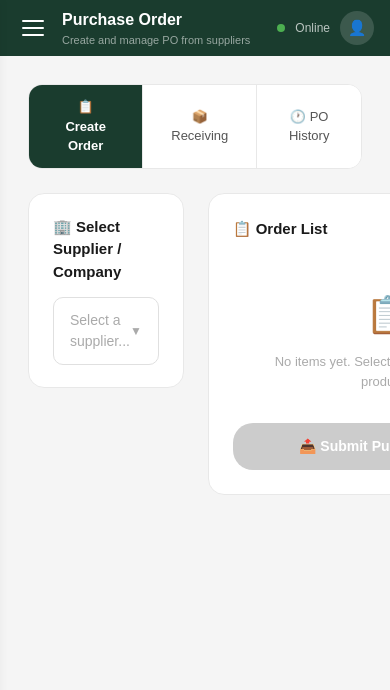
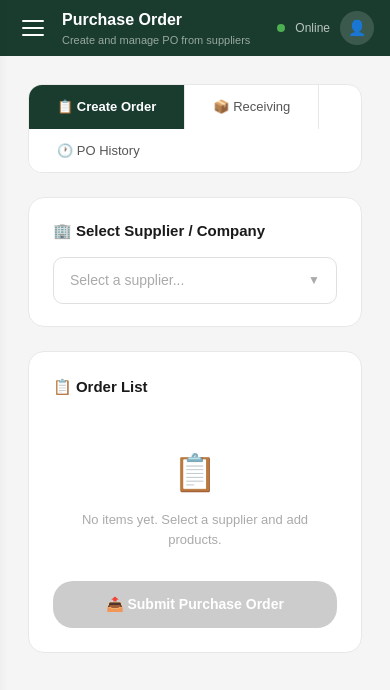
Before and after one commit to ken-masi/C-C, a Next.js app: page /inventory/purchase-order in a window 390 px wide. Shown: the top 690 px of the page. Built offline with nearby package versions, Linux system fonts and the light colour scheme.

Commit message:
Purchase Order

```diff
--- a/app/(inventory)/inventory/purchase-order/PurchaseOrderPage.tsx
+++ b/app/(inventory)/inventory/purchase-order/PurchaseOrderPage.tsx
@@ -1,5 +1,5 @@
 "use client";
-import { useState, useMemo } from "react";
+import { useState, useMemo, useEffect } from "react";
 
 type POStatus = "Draft" | "Sent" | "Receiving" | "Completed" | "Cancelled";
 type POStep = "create" | "receiving" | "history";
@@ -153,6 +153,7 @@ const initialHistory: PurchaseOrder[] = [
 ];
 
 export default function PurchaseOrderPage() {
+  const [isNarrow, setIsNarrow] = useState(false);
   const [step, setStep] = useState<POStep>("create");
   const [selectedSupplier, setSelectedSupplier] = useState<Supplier | null>(
     null,
@@ -166,6 +167,12 @@ export default function PurchaseOrderPage() {
   const [submitted, setSubmitted] = useState(false);
   const [viewPO, setViewPO] = useState<PurchaseOrder | null>(null);
 
+  useEffect(() => {
+    const check = () => setIsNarrow(window.innerWidth < 1100);
+    check();
+    window.addEventListener("resize", check);
+    return () => window.removeEventListener("resize", check);
+  }, []);
   const total = orderItems.reduce((s, i) => s + i.unitCost * i.orderedQty, 0);
 
   const addProduct = (p: {
@@ -261,7 +268,8 @@ export default function PurchaseOrderPage() {
           borderRadius: "14px",
           border: "0.5px solid #e8e8e8",
           overflow: "hidden",
-          width: "fit-content",
+          flexWrap: "wrap",
+          width: "100%",
         }}
       >
         {(
@@ -295,7 +303,9 @@ export default function PurchaseOrderPage() {
         <div
           style={{
             display: "grid",
-            gridTemplateColumns: "1fr 360px",
+            gridTemplateColumns: isNarrow
+              ? "1fr"
+              : "minmax(0,1fr) minmax(320px,380px)",
             gap: "24px",
             alignItems: "start",
           }}
@@ -558,6 +568,7 @@ export default function PurchaseOrderPage() {
               padding: "24px",
               position: "sticky",
               top: "20px",
+              alignSelf: "start",
             }}
           >
             <p
@@ -919,8 +930,10 @@ export default function PurchaseOrderPage() {
             <div
               style={{
                 display: "grid",
-                gridTemplateColumns: "1fr 320px",
-                gap: "24px",
+                gridTemplateColumns: isNarrow
+                  ? "1fr"
+                  : "minmax(0,1fr) minmax(280px,340px)",
+                gap: "20px",
               }}
             >
               <div
@@ -1284,7 +1297,7 @@ export default function PurchaseOrderPage() {
           <div
             style={{
               display: "grid",
-              gridTemplateColumns: "repeat(4, 1fr)",
+              gridTemplateColumns: "repeat(auto-fit, minmax(160px, 1fr))",
               gap: "14px",
               marginBottom: "20px",
             }}
@@ -1386,6 +1399,7 @@ export default function PurchaseOrderPage() {
                 fontSize: "12px",
                 color: "#888",
                 fontWeight: 500,
+                flexWrap: "wrap",
               }}
             >
               {filteredHistory.length} purchase orders
@@ -1398,7 +1412,7 @@ export default function PurchaseOrderPage() {
               background: "#fff",
               borderRadius: "14px",
               border: "0.5px solid #e8e8e8",
-              overflow: "hidden",
+              overflowX: "auto",
             }}
           >
             <table style={{ width: "100%", borderCollapse: "collapse" }}>
@@ -1584,7 +1598,7 @@ export default function PurchaseOrderPage() {
               zIndex: 50,
               background: "#fff",
               borderRadius: "20px",
-              width: "480px",
+              width: "min(92vw, 480px)",
               boxShadow: "0 20px 60px rgba(0,0,0,0.15)",
               maxHeight: "85vh",
               overflowY: "auto",
@@ -1668,6 +1682,8 @@ export default function PurchaseOrderPage() {
                       display: "flex",
                       justifyContent: "space-between",
                       padding: "8px 0",
+                      flexWrap: "wrap",
+                      rowGap: "4px",
                       borderBottom: "0.5px solid #f0f0f0",
                     }}
                   >
@@ -1701,12 +1717,14 @@ export default function PurchaseOrderPage() {
               <div
                 style={{
                   borderRadius: "12px",
-                  overflow: "hidden",
+                  overflowX: "auto",
                   border: "0.5px solid #e8e8e8",
                   marginBottom: "20px",
                 }}
               >
-                <table style={{ width: "100%", borderCollapse: "collapse" }}>
+                <table
+                  style={{ minWidth: "650px", borderCollapse: "collapse" }}
+                >
                   <thead>
                     <tr style={{ background: "#1a3c2e" }}>
                       {[
@@ -1847,6 +1865,8 @@ export default function PurchaseOrderPage() {
                   display: "flex",
                   justifyContent: "space-between",
                   alignItems: "center",
+                  flexWrap: "wrap",
+                  rowGap: "6px",
                 }}
               >
                 <span
```
